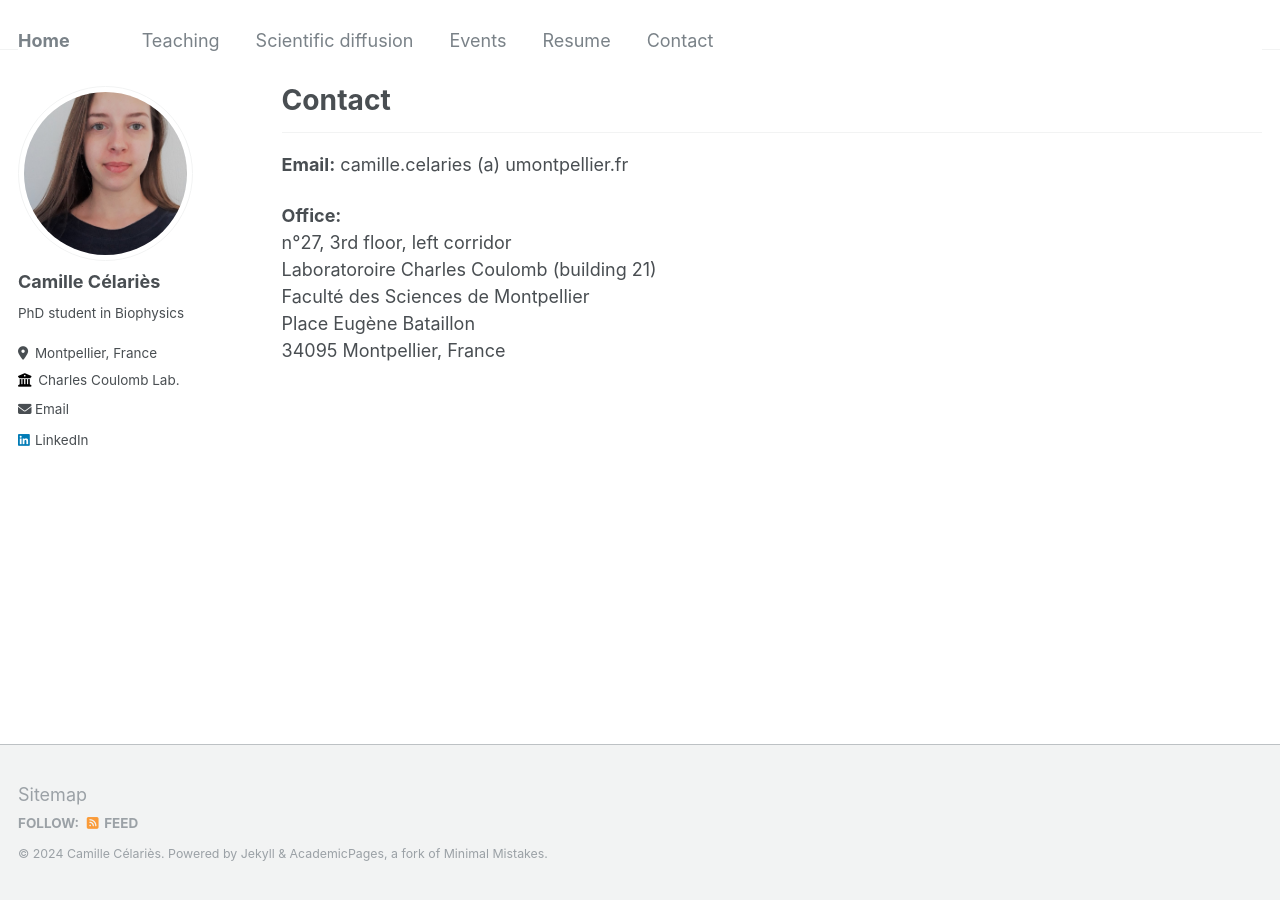
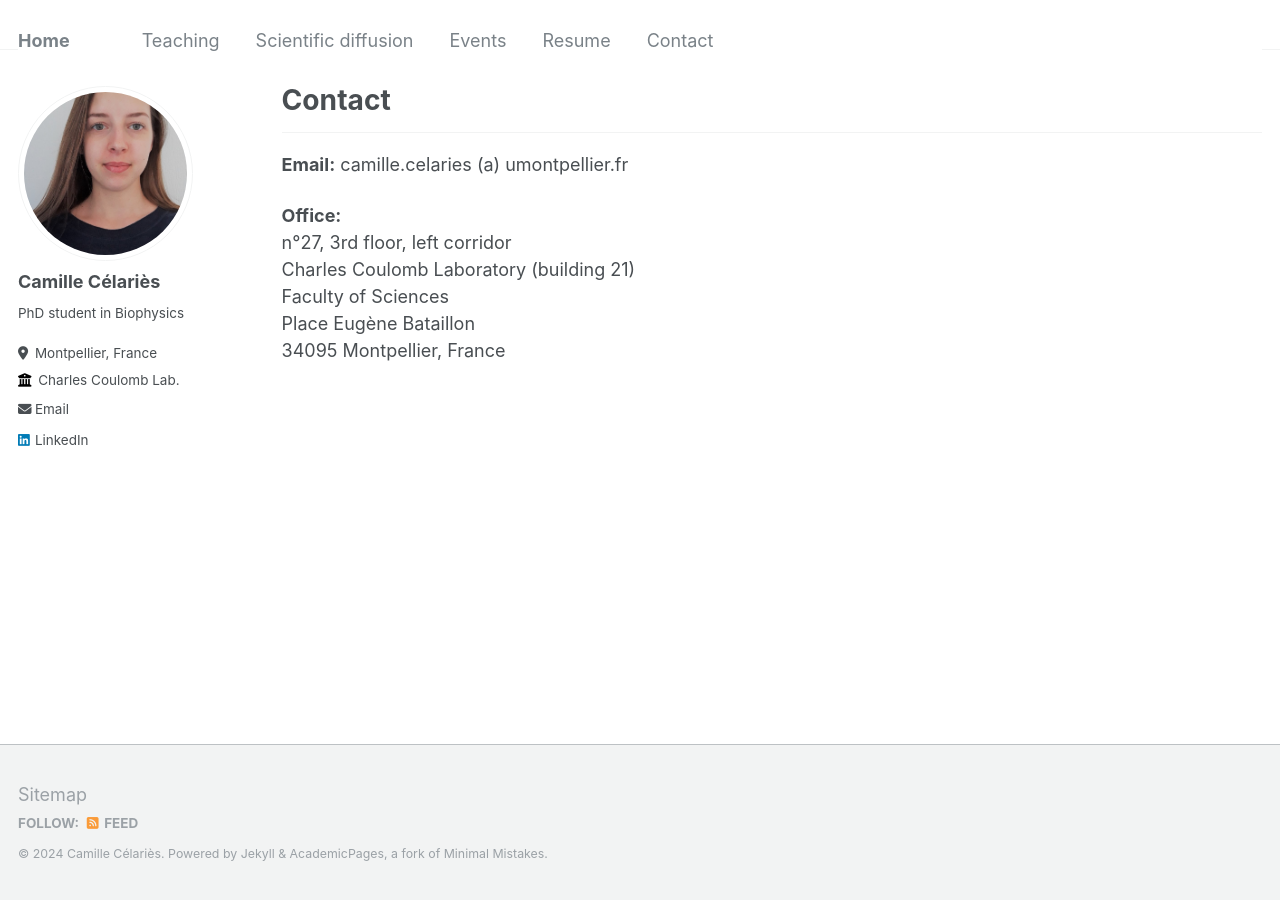
Before and after one commit to camillecelaries/camillecelaries.github.io, a Jekyll site: the page built from _pages/contact.md, in a window 1280 px wide. Built offline with Jekyll 4.4.1, drawn with Linux system fonts in a browser that asks for light colours.

Commit message:
Update contact.md

```diff
--- a/_pages/contact.md
+++ b/_pages/contact.md
@@ -13,7 +13,7 @@ redirect_from:
 
 <b>Office:</b>
 <br>n°27, 3rd floor, left corridor
-<br>Laboratoroire Charles Coulomb (building 21)
-<br>Faculté des Sciences de Montpellier
+<br>Charles Coulomb Laboratory (building 21)
+<br>Faculty of Sciences
 <br>Place Eugène Bataillon
 <br>34095 Montpellier, France
```
